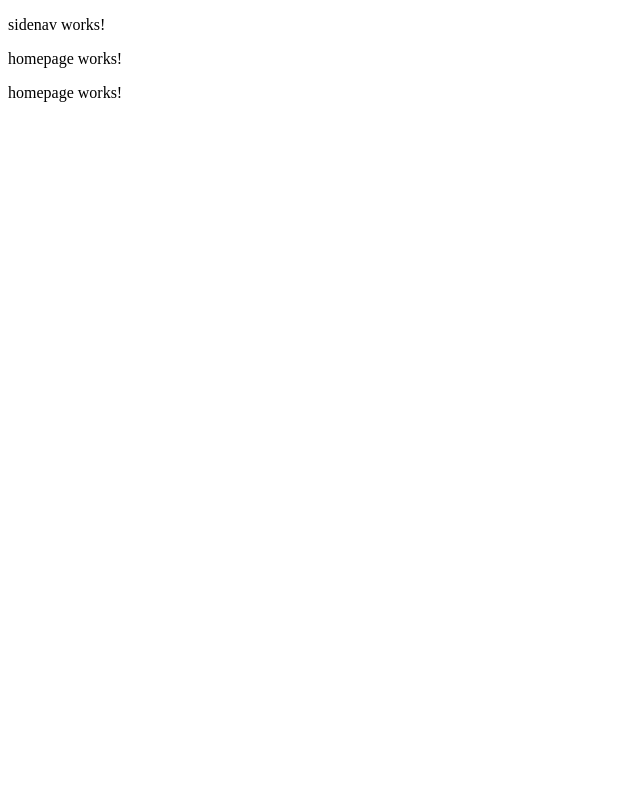
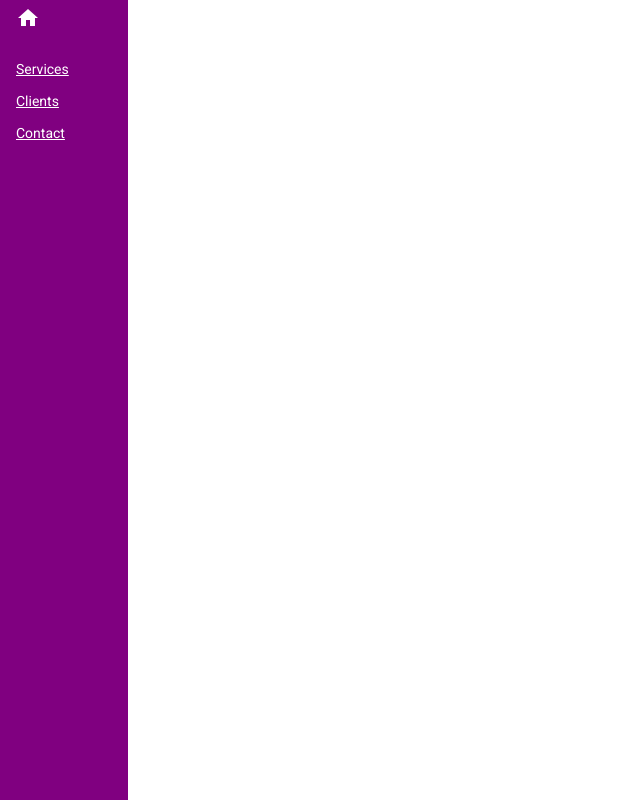
Before and after one commit to JimLeeWeiMin/jimleeweimin.github.io, an Angular app: page /pages/homepage in a window 1280 px wide. Shown: the whole page, without its empty margins (0-640 px from the left). Built offline with nearby package versions, Linux system fonts and the light colour scheme.

Commit message:
Added Angular Mat Icon

```diff
--- a/angular.json
+++ b/angular.json
@@ -27,6 +27,7 @@
               "src/assets"
             ],
             "styles": [
+              "./node_modules/@angular/material/prebuilt-themes/deeppurple-amber.css",
               "src/styles.css"
             ],
             "scripts": []
@@ -94,6 +95,7 @@
               "src/assets"
             ],
             "styles": [
+              "./node_modules/@angular/material/prebuilt-themes/deeppurple-amber.css",
               "src/styles.css"
             ],
             "scripts": []
--- a/package.json
+++ b/package.json
@@ -11,10 +11,12 @@
   "private": true,
   "dependencies": {
     "@angular/animations": "~13.3.0",
+    "@angular/cdk": "^13.3.6",
     "@angular/common": "~13.3.0",
     "@angular/compiler": "~13.3.0",
     "@angular/core": "~13.3.0",
     "@angular/forms": "~13.3.0",
+    "@angular/material": "^13.3.6",
     "@angular/platform-browser": "~13.3.0",
     "@angular/platform-browser-dynamic": "~13.3.0",
     "@angular/router": "~13.3.0",
--- a/src/app/app.module.ts
+++ b/src/app/app.module.ts
@@ -1,10 +1,12 @@
 import { NgModule } from '@angular/core';
 import { BrowserModule } from '@angular/platform-browser';
+import { MatIconModule } from '@angular/material/icon';
 
 import { AppRoutingModule } from './app-routing.module';
 import { AppComponent } from './app.component';
 import { HomepageComponent } from './pages/homepage/homepage.component';
 import { SidenavComponent } from './components/sidenav/sidenav.component';
+import { BrowserAnimationsModule } from '@angular/platform-browser/animations';
 
 @NgModule({
   declarations: [
@@ -14,7 +16,9 @@ import { SidenavComponent } from './components/sidenav/sidenav.component';
   ],
   imports: [
     BrowserModule,
-    AppRoutingModule
+    AppRoutingModule,
+    BrowserAnimationsModule,
+    MatIconModule,
   ],
   providers: [],
   bootstrap: [AppComponent]
--- a/src/app/components/sidenav/sidenav.component.css
+++ b/src/app/components/sidenav/sidenav.component.css
@@ -0,0 +1,14 @@
+.SideNavComponent {
+    width: 10%;
+    height: 100%;
+    top: 0;
+    left: 0;
+    background-color: purple;
+    position: fixed;
+}
+
+.SideNavComponent a {
+    padding: 6px 8px 6px 16px;
+    color: white;
+    display: block;
+}
--- a/src/app/components/sidenav/sidenav.component.html
+++ b/src/app/components/sidenav/sidenav.component.html
@@ -1 +1,7 @@
-<p>sidenav works!</p>
+<div class="SideNavComponent">
+    <a href="#home"><mat-icon>home</mat-icon></a>
+    <a href="#about">  </a>
+    <a href="#services">Services</a>
+    <a href="#clients">Clients</a>
+    <a href="#contact">Contact</a>
+</div>
--- a/src/index.html
+++ b/src/index.html
@@ -5,9 +5,13 @@
   <title>Cv</title>
   <base href="/">
   <meta name="viewport" content="width=device-width, initial-scale=1">
+  <link href=”https://fonts.googleapis.com/icon?family=Material+Icons” rel=”stylesheet”>
   <link rel="icon" type="image/x-icon" href="favicon.ico">
+  <link rel="preconnect" href="https://fonts.gstatic.com">
+  <link href="https://fonts.googleapis.com/css2?family=Roboto:wght@300;400;500&display=swap" rel="stylesheet">
+  <link href="https://fonts.googleapis.com/icon?family=Material+Icons" rel="stylesheet">
 </head>
-<body>
+<body class="mat-typography">
   <app-root></app-root>
 </body>
 </html>
--- a/src/styles.css
+++ b/src/styles.css
@@ -1 +1,4 @@
 /* You can add global styles to this file, and also import other style files */
+
+html, body { height: 100%; }
+body { margin: 0; font-family: Roboto, "Helvetica Neue", sans-serif; }
```
Also changed, not shown: 7 other files (tests, documents, lock files or other folders).
